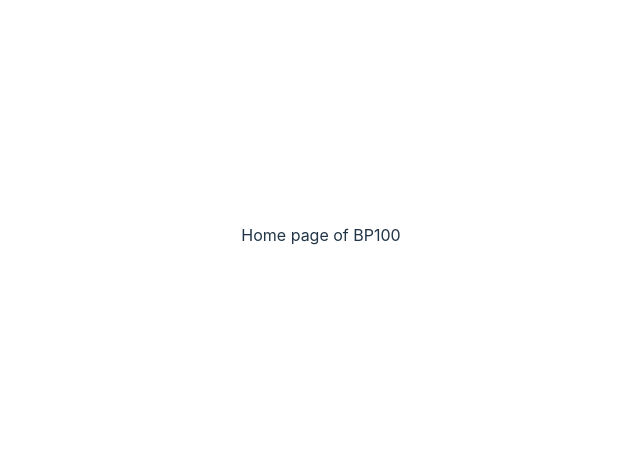
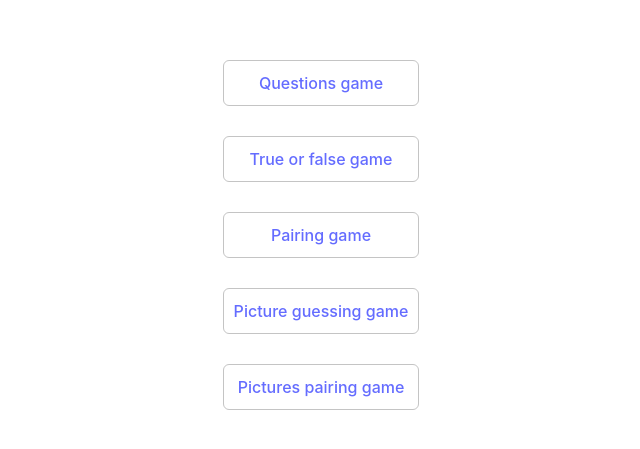
Before and after one commit to birpet4/bp100, a React (Vite) app: page / in a window 1280 px wide. Shown: the part 165-614 px from the top of the page, without its empty margins (319-959 px from the left). Built offline with nearby package versions, Linux system fonts and the light colour scheme.

Commit message:
add home page

```diff
--- /dev/null
+++ b/src/Pages/Home.module.scss
@@ -0,0 +1,12 @@
+.container {
+  display: flex;
+  flex-direction: column;
+  gap: 30px;
+
+  .link {
+    border: 1px solid rgb(196, 196, 196);
+    background-color: white;
+    padding: 10px;
+    border-radius: 6px;
+  }
+}
--- a/src/Pages/Home.tsx
+++ b/src/Pages/Home.tsx
@@ -1,5 +1,14 @@
+import { Link } from "react-router-dom";
+import s from "./Home.module.scss";
+
 const Home = () => {
-    return <>Home page of BP100</>
+    return <div className={s.container}>
+        <Link to={"questions"} className={s.link}>Questions game</Link>
+        <Link to={"trueorfalse"} className={s.link}>True or false game</Link>
+        <Link to={"pair"} className={s.link}>Pairing game</Link>
+        <Link to={"pictures"} className={s.link}>Picture guessing game</Link>
+        <Link to={"picturespair"} className={s.link}>Pictures pairing game</Link>
+    </div>
 }
 
 export default Home;
```
